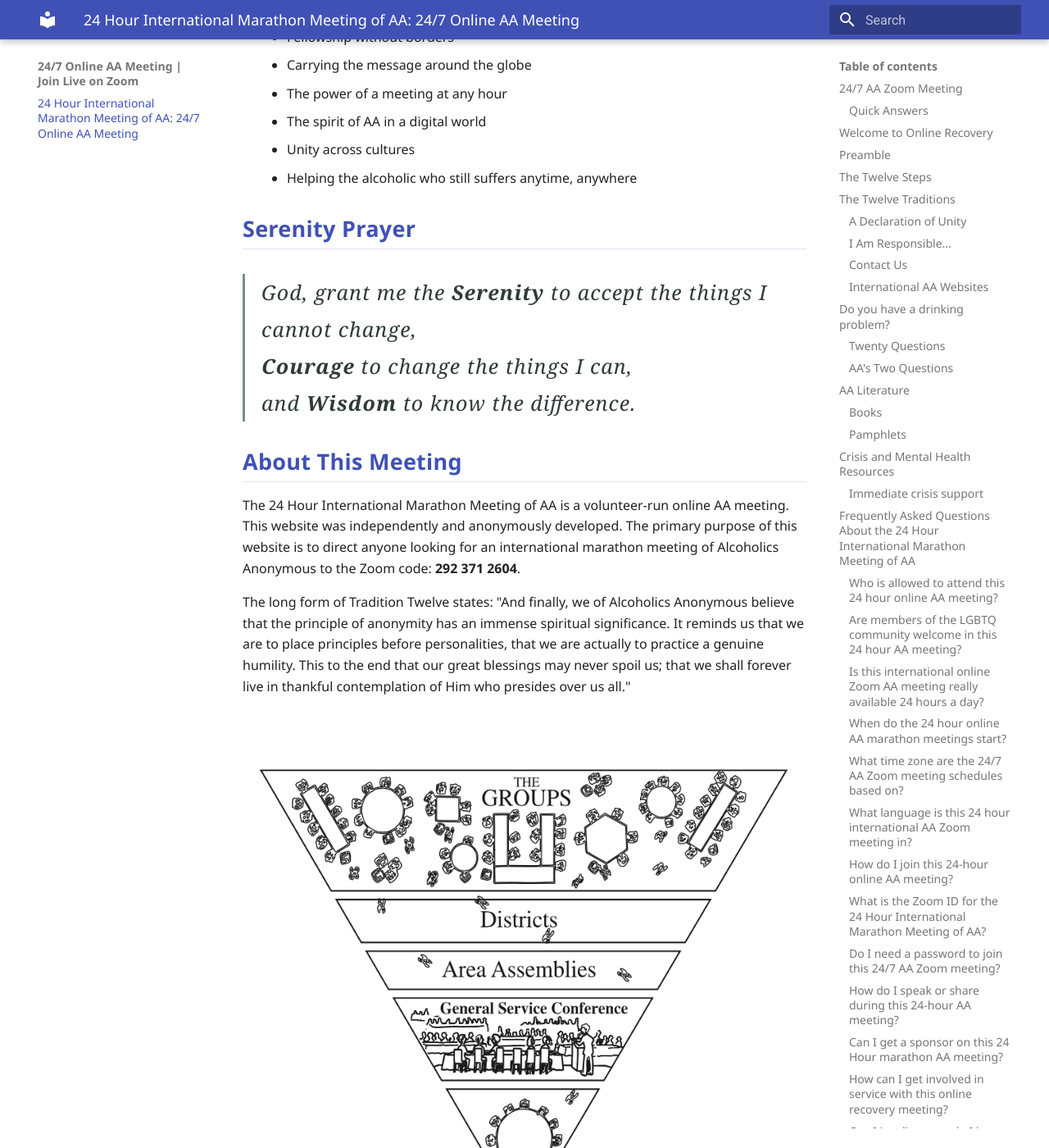
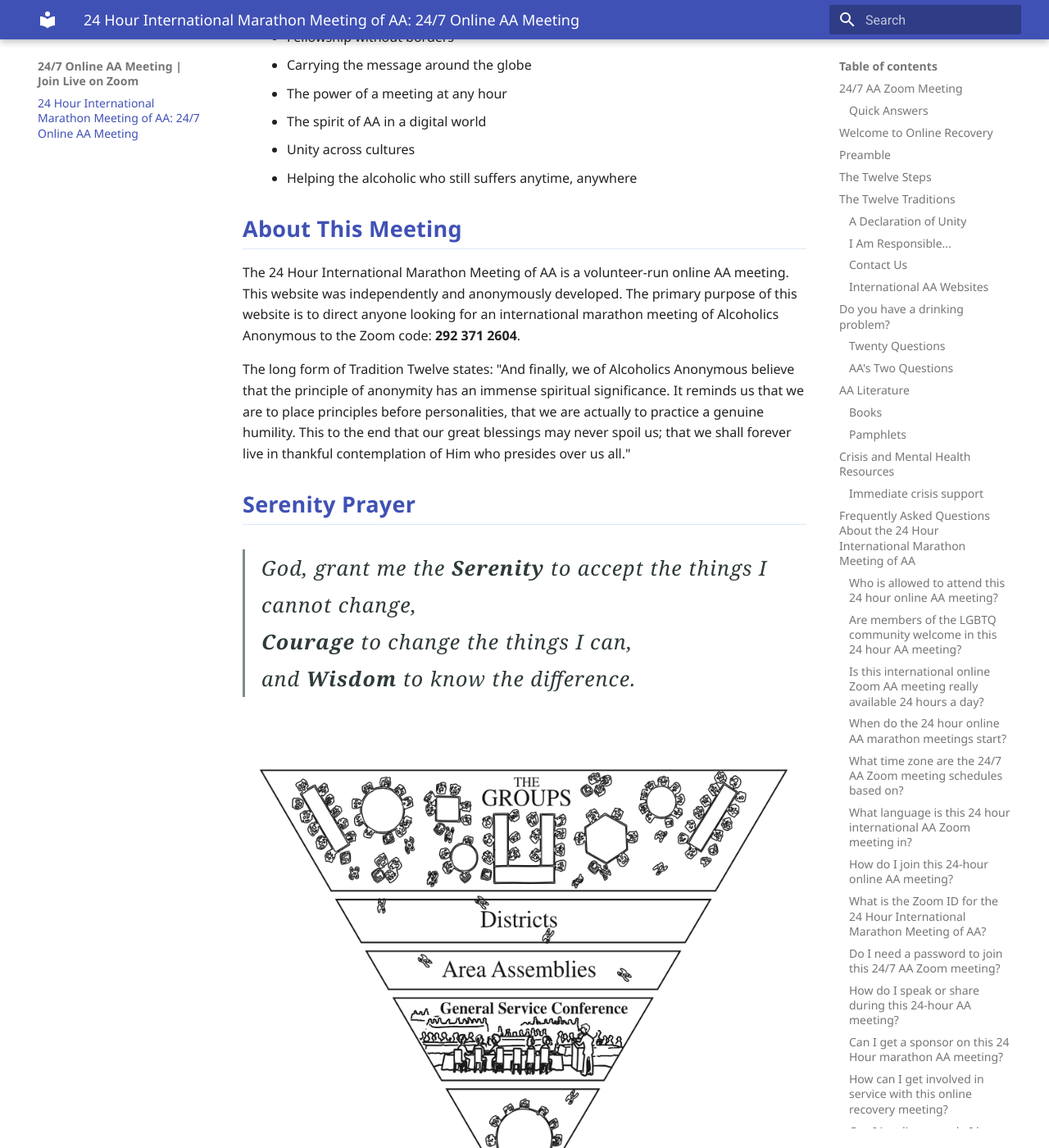
Before and after one commit to meetings03/24hourmeeting, an MkDocs documentation site: the page built from docs/index.md, in a window 1280 px wide and 1400 px high, scrolled down 20466 px. Shown: the whole window at 82% size. Built offline with MkDocs 1.6.1 and Material for MkDocs 9.7.7, drawn with Linux system fonts in a browser that asks for light colours; comment, search, counter and statistics services are not loaded; part of the change alters nothing that is shown.

```diff
--- a/docs/index.md
+++ b/docs/index.md
@@ -427,6 +427,12 @@ Alcoholics Anonymous is not affiliated with any outside enterprise. The followin
 - Unity across cultures
 - Helping the alcoholic who still suffers anytime, anywhere
 
+## About This Meeting
+
+The 24 Hour International Marathon Meeting of AA is a volunteer-run online AA meeting. This website was independently and anonymously developed. The primary purpose of this website is to direct anyone looking for an international marathon meeting of Alcoholics Anonymous to the Zoom code: **292 371 2604**.
+
+The long form of Tradition Twelve states: "And finally, we of Alcoholics Anonymous believe that the principle of anonymity has an immense spiritual significance. It reminds us that we are to place principles before personalities, that we are actually to practice a genuine humility. This to the end that our great blessings may never spoil us; that we shall forever live in thankful contemplation of Him who presides over us all."
+
 ## Serenity Prayer
 
 <blockquote style="font-family: Georgia, 'Times New Roman', serif; font-size: 1.25rem; line-height: 1.8; letter-spacing: 0.04em; font-style: italic; color: #2f3a3a; border-left: 3px solid #7a8d8d; padding-left: 1rem; margin: 1.5rem 0;">
@@ -435,12 +441,6 @@ God, grant me the <strong>Serenity</strong> to accept the things I cannot change
 and <strong>Wisdom</strong> to know the difference.
 </blockquote>
 
-## About This Meeting
-
-The 24 Hour International Marathon Meeting of AA is a volunteer-run online AA meeting. This website was independently and anonymously developed. The primary purpose of this website is to direct anyone looking for an international marathon meeting of Alcoholics Anonymous to the Zoom code: **292 371 2604**.
-
-The long form of Tradition Twelve states: "And finally, we of Alcoholics Anonymous believe that the principle of anonymity has an immense spiritual significance. It reminds us that we are to place principles before personalities, that we are actually to practice a genuine humility. This to the end that our great blessings may never spoil us; that we shall forever live in thankful contemplation of Him who presides over us all."
-
 <div class="bottom-triangle-wrap">
   <img src="images/Upside_down_triangle.png" alt="Upside down triangle" class="bottom-triangle" />
 </div>
```
